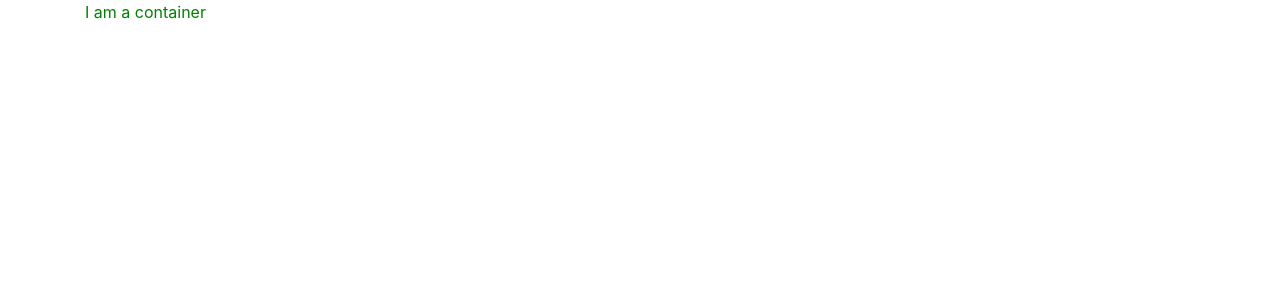
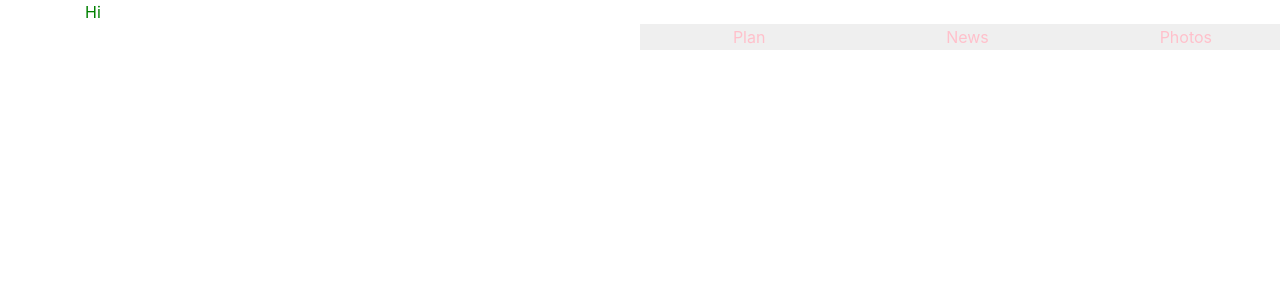
Before and after one commit to KseniiaBeliaeva/buildingeureka22, a React app: page / in a window 1280 px wide. Shown: the top 300 px of the page. Built offline with nearby package versions, Linux system fonts and the light colour scheme.

Commit message:
Create container and menu bar

```diff
--- a/src/container/container.jsx
+++ b/src/container/container.jsx
@@ -1,13 +1,17 @@
 import React from "react";
 import ReactDOM from "react-dom";
+// import Menu from "./menu/menu";
 import "./container.css";
+
 
 export default class Container extends React.Component {
     render() {
         return (
+
             <div className="container" id="body">
-            I am a container
+            Hi
             </div>
+
         )
     }
 }
--- a/src/index.jsx
+++ b/src/index.jsx
@@ -1,7 +1,8 @@
 import React from 'react';
 import ReactDOM from "react-dom";
 import Container from "./container/container";
-import styles from './styles.css';
+import Menu from "./menu/menu";
+import './styles.css';
 
 
 class Main extends React.Component {
@@ -9,6 +10,7 @@ class Main extends React.Component {
         return (
             <div>
                 <Container />
+                <Menu />
             </div>
         );
     }
--- a/src/menu/menu.css
+++ b/src/menu/menu.css
@@ -0,0 +1,4 @@
+#menu > button {
+    border: none;
+    color: pink;
+}
--- a/src/menu/menu.jsx
+++ b/src/menu/menu.jsx
@@ -0,0 +1,17 @@
+import React from 'react';
+import ReactDOM from "react-dom";
+import "./menu.css";
+
+
+export default class Menu extends React.Component {
+    render() {
+        return (
+            <div className="row" id="menu">
+                <div className="col-sm-6"></div>
+                <button className="col-sm-2">Plan</button>
+                <button className="col-sm-2">News</button>
+                <button className="col-sm-2">Photos</button>
+            </div>
+        )
+    }
+}
--- a/src/styles.css
+++ b/src/styles.css
@@ -1,2 +1,3 @@
 @import url("./container/container.css");
 @import url("./menu/menu.css");
+@import url("./logo/logo.css");
```
Also changed, not shown: 1 other file (tests, documents, lock files or other folders).
